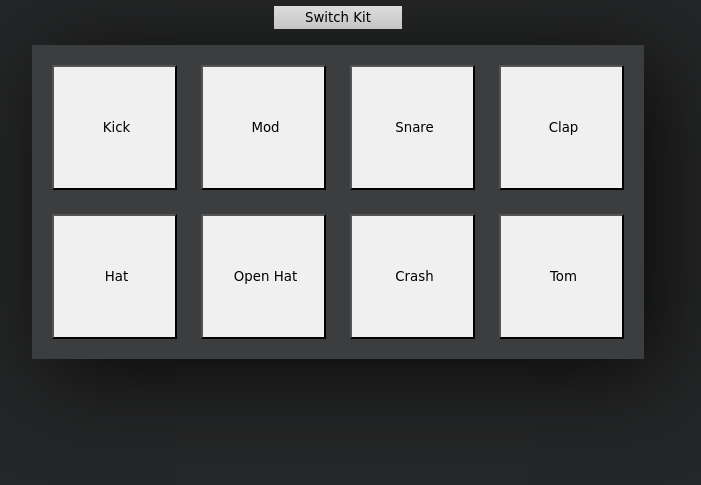
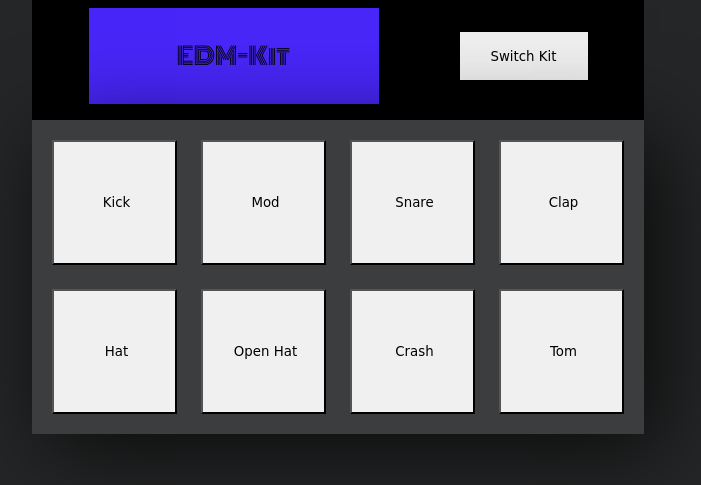
Before and after one commit to travisfrazier/vue-drum-pad, a plain HTML site: page index.html in a window 1280 px wide. Shown: the part 315-800 px from the top of the page, without its empty margins (302-1003 px from the left). Drawn offline with nearby package versions, Linux system fonts and the light colour scheme; a web font is replaced by a local one.

Commit message:
new additions

```diff
--- a/index.html
+++ b/index.html
@@ -7,13 +7,22 @@
 			href="https://fonts.googleapis.com/css?family=Shrikhand"
 			rel="stylesheet"
 		/>
+		<link
+			href="https://fonts.googleapis.com/css?family=Monoton"
+			rel="stylesheet"
+		/>
 		<link rel="stylesheet" type="text/css" href="./main.css" />
 		<title>Drums</title>
 	</head>
 	<body>
 		<div id="app">
 			<h1>{{ title }}</h1>
-			<button class="switch-kit" v-on:click="switchKit">Switch Kit</button>
+			<div class="screen-container">
+				<div class="screen">
+					{{ drumType }}
+				</div>
+				<button class="switch-kit" v-on:click="switchKit">Switch Kit</button>
+			</div>
 			<main class="drums">
 				<app-pad
 					v-for="(pad, index) in pads"
--- a/js/main.js
+++ b/js/main.js
@@ -32,7 +32,8 @@ Vue.component('app-pad', {
 new Vue({
 	el: '#app',
 	data: {
-		title: 'Drum Pad Bro',
+		title: 'MPC Drum Machine',
+		drumType: 'EDM-Kit',
 		count: 0,
 		pads: [
 			{
@@ -102,6 +103,7 @@ new Vue({
 				this.pads.forEach(function(pad, i) {
 					return (pad.src = newKit[i]);
 				});
+				this.drumType = '808-SD';
 			} else {
 				location.reload();
 			}
--- a/main.scss
+++ b/main.scss
@@ -1,10 +1,12 @@
 html {
 	background-color: #252627;
+}
+* {
+	box-sizing: border-box;
 }
 
 body {
 	margin-top: 15rem;
-	box-sizing: border-box;
 	display: flex;
 	justify-content: center;
 	align-items: center;
@@ -16,6 +18,7 @@ body {
 h1 {
 	color: #f0dbc3;
 	text-align: center;
+	margin-bottom: 0.5rem;
 }
 
 main {
@@ -40,6 +43,9 @@ main {
 			padding: 1px 0 0 4px;
 			font-family: 'Shrikhand', cursive;
 		}
+	}
+	@media only screen and (max-width: 600px) {
+		width: 100%;
 	}
 }
 
@@ -66,8 +72,28 @@ main {
 }
 .switch-kit {
 	width: 8rem;
-	margin-bottom: 1rem;
+	height: 3rem;
 	padding: 0.25rem;
 	border: none;
 	font-family: 'Shrikhand', cursive;
 }
+
+// Drum Screen Styles
+.screen-container {
+	width: 100%;
+	background: black;
+	padding: 1rem;
+	display: flex;
+	justify-content: space-around;
+	align-items: center;
+}
+.screen {
+	background: #4826f9;
+	width: 50%;
+	display: flex;
+	justify-content: center;
+	align-items: center;
+	height: 6rem;
+	font-family: 'Monoton', cursive;
+	font-size: 1.5rem;
+}
```
Also changed, not shown: main.css, 1 other file.
